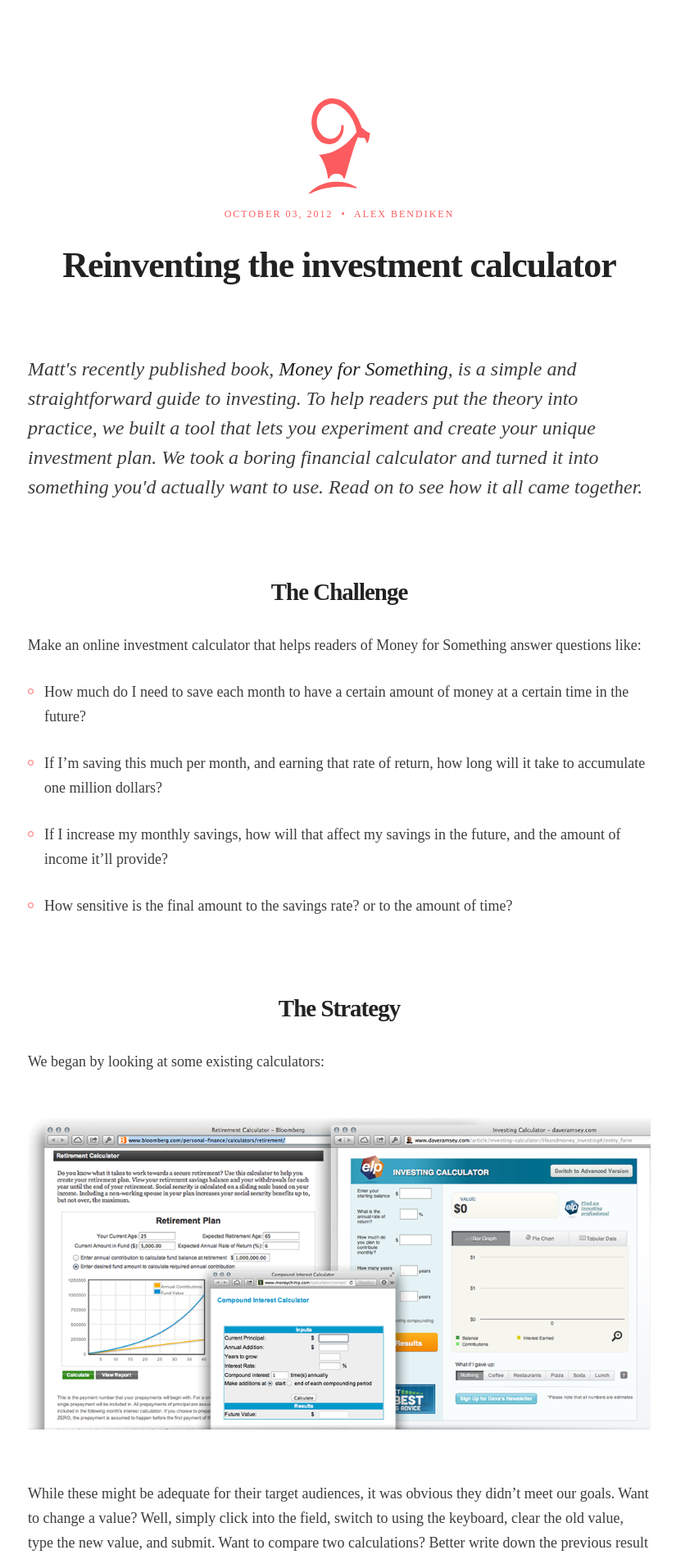
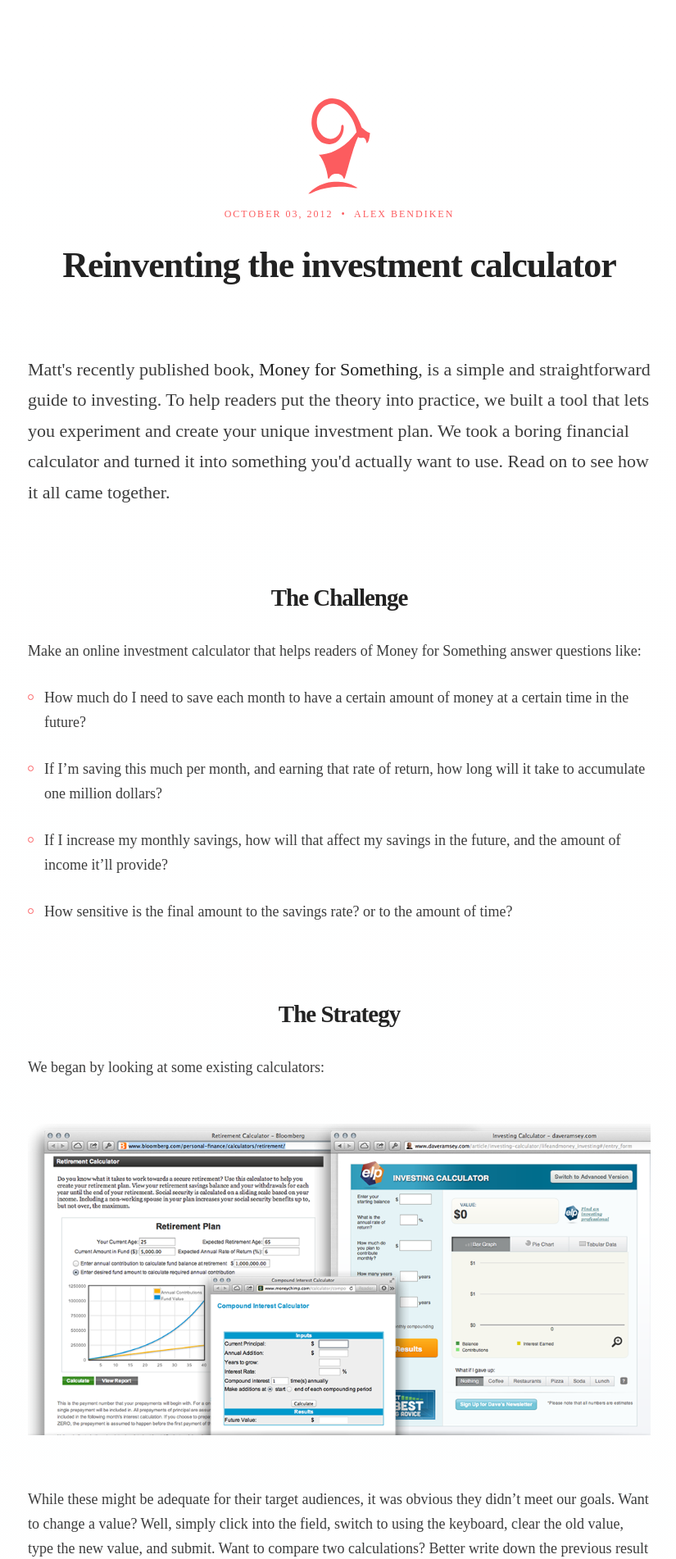
Before and after one commit to makalu/makalu.github.com, a Jekyll site: the page built from blog/_posts/2012-10-03-reinventing-the-investment-calculator.markdown, in a window 1280 px wide. Shown: the top 1902 px of the page at 82% size, without its empty margins (226-1051 px from the left). Built offline with Jekyll 4.4.1, drawn with Linux system fonts in a browser that asks for light colours; some web fonts are replaced; comment, search, counter and statistics services are not loaded.

Commit message:
Fix blog post

```diff
--- a/blog/_posts/2012-10-03-reinventing-the-investment-calculator.markdown
+++ b/blog/_posts/2012-10-03-reinventing-the-investment-calculator.markdown
@@ -8,12 +8,13 @@
 excerpt: Matt's recently published book, Money for Something, is a simple and straightforward guide to investing. To help readers put the theory into practice, we built a tool that lets you experiment and create your unique investment plan. We took a boring financial calculator and turned it into something you'd actually want to use. Read on to see how it all came together.
 ---
 
-<p style="font-size:24px;font-style:italic;line-height:1.5">
+<p style="font-size:22px;line-height:1.7">
   Matt's recently published book, <a href="http://www.moneyforsomethingbook.com/">Money for Something</a>, is a simple and straightforward guide to investing. To help readers put the theory into practice, we built a tool that lets you experiment and create your unique investment plan. We took a boring financial calculator and turned it into something you'd actually want to use. Read on to see how it all came together.
 </p>
 
 ## The Challenge
-  Make an online investment calculator that helps readers of Money for Something answer questions like:
+Make an online investment calculator that helps readers of Money for Something answer questions like:
+
 * How much do I need to save each month to have a certain amount of money at a certain time in the future?
 * If I'm saving this much per month, and earning that rate of return, how long will it take to accumulate one million dollars?
 * If I increase my monthly savings, how will that affect my savings in the future, and the amount of income it'll provide?
@@ -43,6 +44,7 @@
 </figure>
 
 After some back and forth we decided to focus on just three variables:
+
 - **Starting balance.** How much do you have saved right now?
 - **Monthly savings.** How much can you afford to save per month?
 - **Years to invest.** When do you want to retire?
@@ -106,6 +108,7 @@
 [![](/uploads/blog/2012-10-02/ui-6.png)](http://www.moneyforsomethingbook.com/investment-calculator)
 
 In addition to the visuals, we made a few other refinements in this final iteration:
+
 * We added arrows to indicate that the values are draggable.
 * We turned the chart legend into supporting content, which not only better integrates it with the rest of the design, but also increases its usefulness.
 * We turned the 4% rule into a self-explanatory sentence, therefore avoiding having to add a separate help link for it.
@@ -123,6 +126,7 @@
 The calculator was designed and built almost entirely by Marcus Andersson, our new intern from Sweden, with a little guidance from yours truly. Marcus is studying mobile development at Hyper Island, but wants to learn more about design and front-end development, so this was the perfect bite-size project for him to get started.
 
 In the process he improved his Javascript skills and learned CoffeeScript, SCSS, and HAML (yes, we like abstractions). He also got a crash course to how we approach design at Makalu. Here are some of his lessons learned:
+
 * **Start with the content first.** Be sure to understand what you're designing and always use real content. Before adding anything extra, look for connections and opportunities inherent to what you already have.
 * **Iterate and test.** Test your designs frequently against the defined goals and keep experimenting with alternative solutions. When you think you have the perfect design, push further, try other approaches and be open to change.
 * **Re-evaluate your assumptions.** If you feel stuck with the design, take a step back and try questioning the constraints and assumptions that led to where you are.
```
